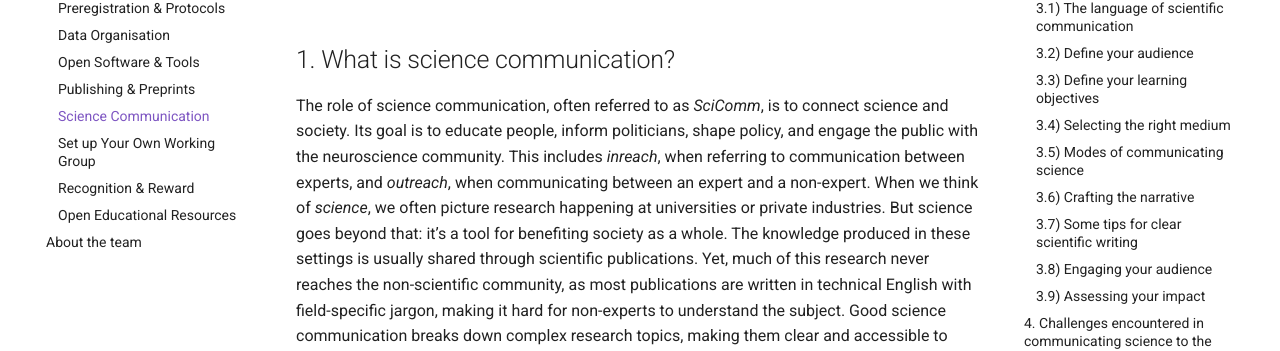
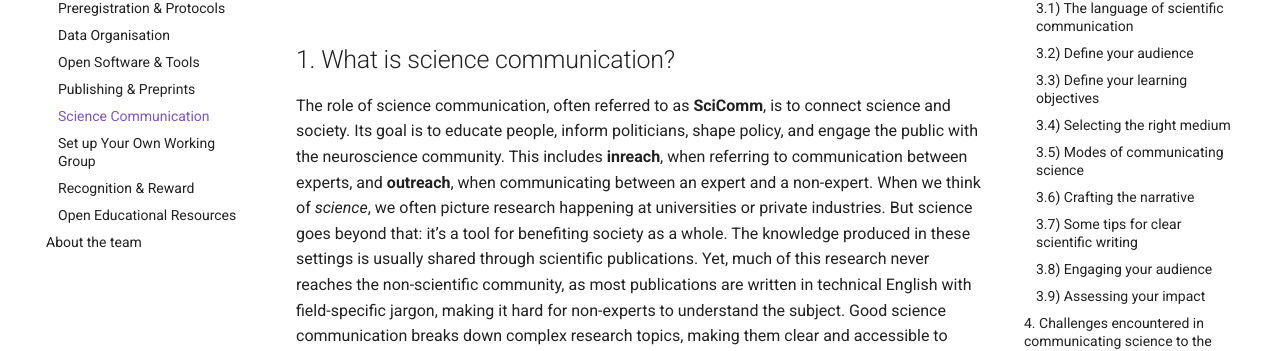
Before and after one commit to ANW-Open-Science/Open-Science-Guidebook-for-Neuroscientists, an MkDocs documentation site: the page built from docs/tabs/6-communication.md, in a window 1280 px wide and 900 px high. Shown: the part 261-612 px from the top of the window. Built offline with MkDocs 1.6.1 and Material for MkDocs 9.7.7, drawn with Linux system fonts in a browser that asks for light colours.

```diff
--- a/docs/tabs/6-communication.md
+++ b/docs/tabs/6-communication.md
@@ -4,7 +4,7 @@
 **Reviewers: Mar Barrantes-Cepas, Mona Zimmermann**
 
 ## 1. What is science communication?
-The role of science communication, often referred to as *SciComm*, is to connect science and society. Its goal is to educate people, inform politicians, shape policy, and engage the public with the neuroscience community. This includes *inreach*, when referring to communication between experts, and *outreach*, when communicating between an expert and a non-expert.
+The role of science communication, often referred to as **SciComm**, is to connect science and society. Its goal is to educate people, inform politicians, shape policy, and engage the public with the neuroscience community. This includes **inreach**, when referring to communication between experts, and **outreach**, when communicating between an expert and a non-expert.
 When we think of *science*, we often picture research happening at universities or private industries. But science goes beyond that: it’s a tool for benefiting society as a whole. The knowledge produced in these settings is usually shared through scientific publications. Yet, much of this research never reaches the non-scientific community, as most publications are written in technical English with field-specific jargon, making it hard for non-experts to understand the subject. Good science communication breaks down complex research topics, making them clear and accessible to everyone. That’s the essence of SciComm: any effort to bring people closer to science!
 
 ## 2. Why SciComm?
@@ -14,7 +14,7 @@ Although often neglected by the scientific community, SciComm is vital to bridgi
 
 Science is a dynamic process, not a fixed idea, and the way we talk about it can strongly influence how people respond. Today, challenges like the politicization of science, fake news, and the spread of misinformation on social media make the work of science communicators both more important and more difficult.
 
-This is especially true with neuroscience, a field rife with pseudoscience and fake information, sometimes referred to as *neuromyths*. When neurosciences knowledge is taken too far, misconceptions emerge and reach contexts that permeate our lives as a whole such as education. According to a study published in Nature Reviews Neuroscience by Howard-Jones (2014), teachers are susceptible to believe in neuromyths such as the one stating that we use only 10% of our brain. Integrating neuromyths in education can prove to be harmful. For instance, teachers embracing these misconceptions might abandon effective practices in favor of others that are not supported by evidence. The study of the brain is key to our own understanding, health and wellbeing while at the same time being a complicated and nuanced topic. This means quality science communication in neuroscience is a priority.
+This is especially true with neuroscience, a field rife with pseudoscience and fake information, sometimes referred to as **neuromyths**. When neurosciences knowledge is taken too far, misconceptions emerge and reach contexts that permeate our lives as a whole such as education. According to a study published in Nature Reviews Neuroscience by Howard-Jones (2014), teachers are susceptible to believe in neuromyths such as the one stating that we use only 10% of our brain. Integrating neuromyths in education can prove to be harmful. For instance, teachers embracing these misconceptions might abandon effective practices in favor of others that are not supported by evidence. The study of the brain is key to our own understanding, health and wellbeing while at the same time being a complicated and nuanced topic. This means quality science communication in neuroscience is a priority.
 
 ## 3. How to SciComm?
 There are a myriad of ways of doing SciComm; from citizenship science and direct engagement, through documentary filmmaking and writing. In all of these cases science communicators must be mindful of their audience, craft an engaging narrative, and choose the right medium. This section explores the essential elements of successful science communication and offers practical advice on engaging different audiences.
```
